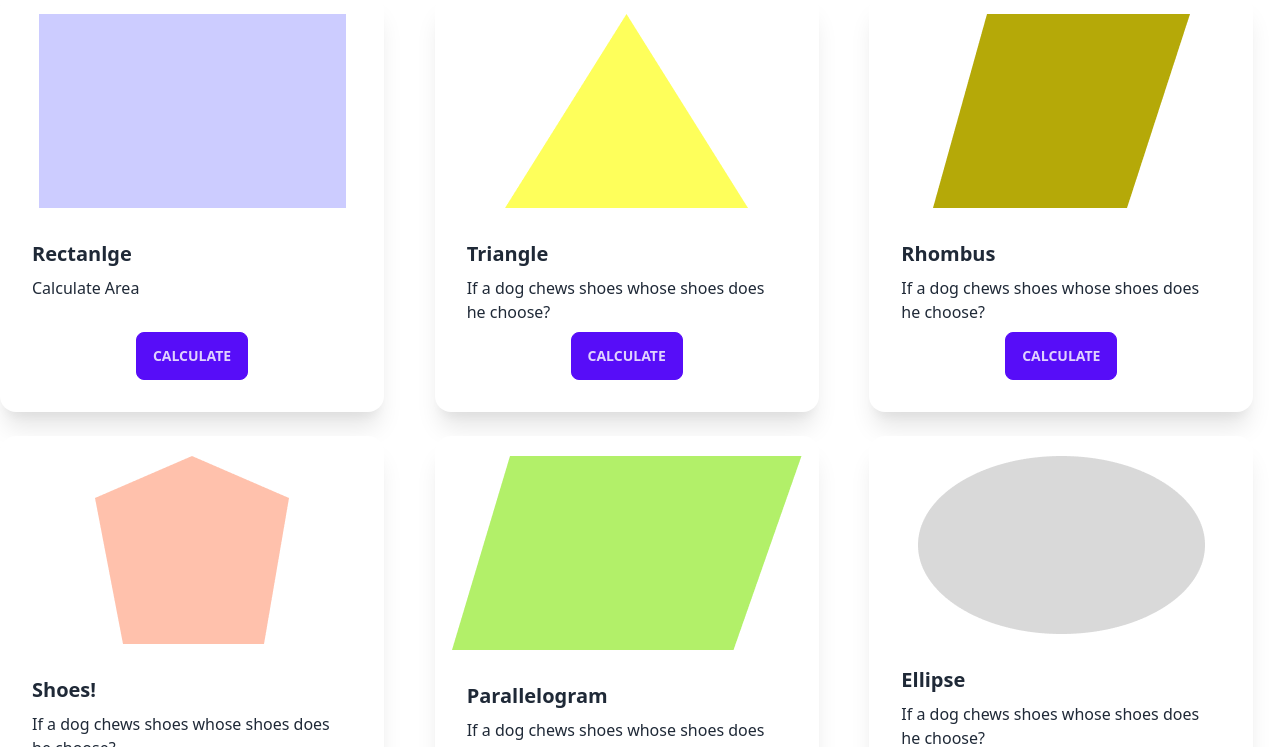
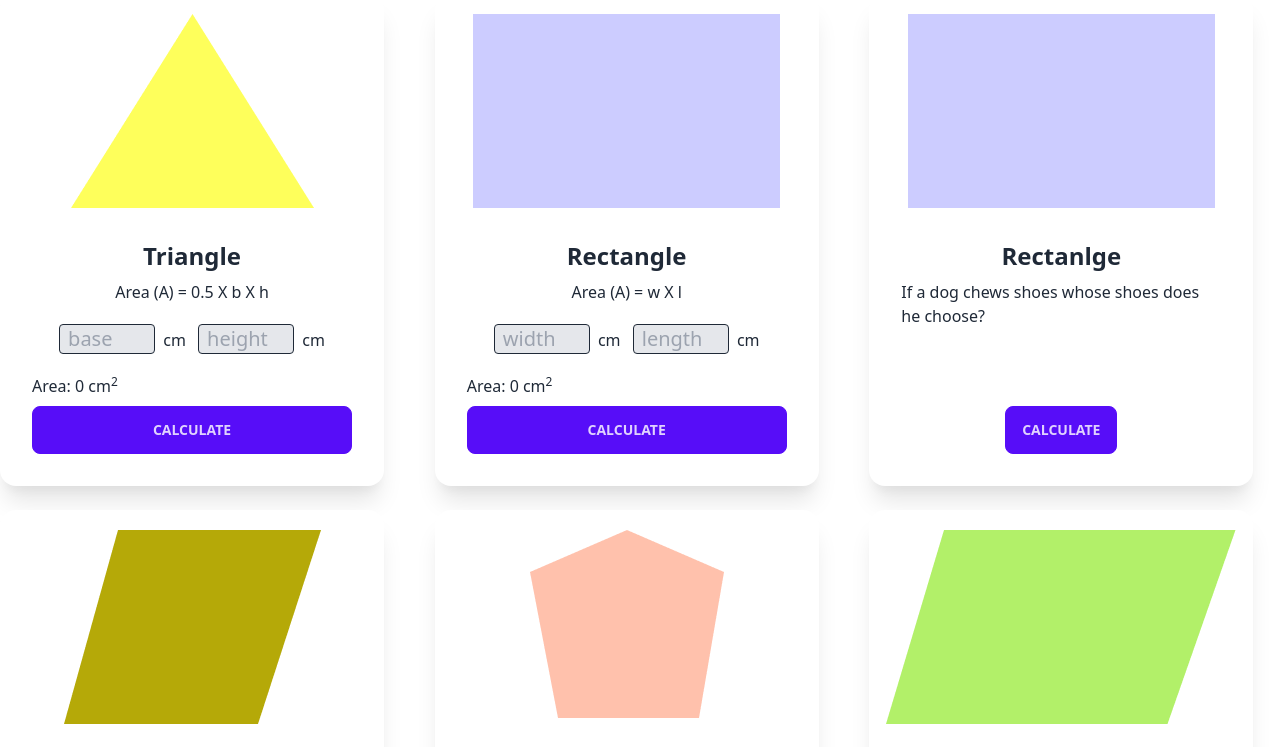
Before and after one commit to anupamahalder/geometric-quick-formula-calculator, a plain HTML site: page index.html in a window 1280 px wide. Shown: the part 46-793 px from the top of the page. Drawn offline with nearby package versions, Linux system fonts and the light colour scheme.

Commit message:
Added triangle and rectangle section with the calculation

```diff
--- /dev/null
+++ b/calculator.js
@@ -0,0 +1,50 @@
+function getInputElementById(inputId){
+    const inputField = document.getElementById(inputId);
+    const inputValueText = inputField.value;
+    const inputValue = parseFloat(inputValueText);
+    return inputValue;
+}
+
+
+function triangleAreaCalculate(){
+    //get triangle base value
+    const baseField = document.getElementById('triangle-base');
+    const baseValue = getInputElementById('triangle-base');
+
+    //get triangle base value
+    const heightField = document.getElementById('traiangle-height');
+    const heightValue = getInputElementById('triangle-height');
+
+    //area calculate
+    const area = 0.5 * baseValue * heightValue;
+
+    //display area
+    const areaSpan = document.getElementById('triangle-area');
+    areaSpan.innerText = area;
+
+    //clear the input field
+    baseField.value = '';
+    heightField.value = '';
+    // console.log(area);
+}
+function rectangleAreaCalculate(){
+    //get triangle base value
+    const baseField = document.getElementById('rectangle-height');
+    const baseValue = getInputElementById('rectangle-base');
+
+    //get triangle base value
+    const heightField = document.getElementById('rectangle-height');
+    const heightValue = getInputElementById('rectangle-height');
+
+    //area calculate
+    const area = baseValue * heightValue;
+
+    //display area
+    const recArea = document.getElementById('rectangle-area');
+    recArea.innerText = area;
+
+    //clear the the input field
+    baseField.value = '';
+    heightField.value = '';
+    // console.log(area);
+}
--- a/index.html
+++ b/index.html
@@ -17,22 +17,47 @@
         <div class="flex flex-col">
             <!-- Shape container  -->
             <div class="flex-1 grid grid-cols-1 md:grid-cols-2 lg:grid-cols-3 gap-6">
-                <!-- First card  -->
+                <!-- Triangle card  -->
+                <div class="card w-96 bg-base-100 shadow-xl">
+                    <figure class="pt-5"><img src="./images/triangle.png" alt="triangle" /></figure>
+                    <div class="card-body">
+                      <h2 class="text-center text-2xl font-semibold">Triangle</h2>
+                      <p class="text-center pb-3">Area (A) = 0.5 X b X h</p>
+                      <p class="text-center pb-3">
+                        <input type="number" class="border bg-gray-200 text-xl rounded w-24 px-2" name="" id="triangle-base" placeholder="base">
+                        <span class="ml-1">cm</span>
+                        <input type="number" class="border bg-gray-200 text-xl ml-2 rounded w-24 px-2" name="" id="triangle-height" placeholder="height">
+                        <span class="ml-1">cm</span>
+                      </p>
+                      <p>Area: <span id="triangle-area">0</span> cm<sup>2</sup> </p>
+                      <div class="card-actions justify-center">
+                        <button onclick="triangleAreaCalculate()" class="btn btn-primary w-full hover:bg-blue-800">Calculate</button>
+                      </div>
+                    </div>
+                </div>
+                <!-- Rectangle card  -->
                 <div class="card w-96 bg-base-100 shadow-xl">
                     <figure class="pt-5"><img src="./images/rectangle.png" alt="rectangle" /></figure>
                     <div class="card-body">
-                      <h2 class="card-title">Rectanlge</h2>
-                      <p>Calculate Area</p>
+                      <h2 class="text-center text-2xl font-semibold">Rectangle</h2>
+                      <p class="text-center pb-3">Area (A) = w X l</p>
+                      <p class="text-center pb-3">
+                        <input type="number" class="border bg-gray-200 text-xl rounded w-24 px-2" name="" id="rectangle-base" placeholder="width">
+                        <span class="ml-1">cm</span>
+                        <input type="number" class="border bg-gray-200 text-xl ml-2 rounded w-24 px-2" name="" id="rectangle-height" placeholder="length">
+                        <span class="ml-1">cm</span>
+                      </p>
+                      <p>Area: <span id="rectangle-area">0</span> cm<sup>2</sup> </p>
                       <div class="card-actions justify-center">
-                        <button class="btn btn-primary">Calculate</button>
+                        <button onclick="rectangleAreaCalculate()" class="btn btn-primary w-full hover:bg-blue-800">Calculate</button>
                       </div>
                     </div>
                 </div>
                 <!-- Second card  -->
                 <div class="card w-96 bg-base-100 shadow-xl">
-                    <figure class="pt-5"><img src="./images/triangle.png" alt="triangle" /></figure>
+                    <figure class="pt-5"><img src="./images/rectangle.png" alt="rectangle" /></figure>
                     <div class="card-body">
-                      <h2 class="card-title">Triangle</h2>
+                      <h2 class="text-center text-2xl font-semibold">Rectanlge</h2>
                       <p>If a dog chews shoes whose shoes does he choose?</p>
                       <div class="card-actions justify-center">
                         <button class="btn btn-primary">Calculate</button>
@@ -43,7 +68,7 @@
                 <div class="card w-96 bg-base-100 shadow-xl">
                     <figure class="pt-5"><img src="./images/rhombus.png" alt="rhombus" /></figure>
                     <div class="card-body">
-                      <h2 class="card-title">Rhombus</h2>
+                      <h2 class="text-center text-2xl font-semibold">Rhombus</h2>
                       <p>If a dog chews shoes whose shoes does he choose?</p>
                       <div class="card-actions justify-center">
                         <button class="btn btn-primary">Calculate</button>
@@ -54,7 +79,7 @@
                 <div class="card w-96 bg-base-100 shadow-xl">
                     <figure class="pt-5"><img src="./images/pentagon.png" alt="pentagon" /></figure>
                     <div class="card-body">
-                      <h2 class="card-title">Shoes!</h2>
+                      <h2 class="text-center text-2xl font-semibold">Shoes!</h2>
                       <p>If a dog chews shoes whose shoes does he choose?</p>
                       <div class="card-actions justify-center">
                         <button class="btn btn-primary">Calculate</button>
@@ -65,7 +90,7 @@
                 <div class="card w-96 bg-base-100 shadow-xl">
                     <figure class="pt-5"><img src="./images/parallelogram.png" alt="parallelogram" /></figure>
                     <div class="card-body">
-                      <h2 class="card-title">Parallelogram</h2>
+                      <h2 class="text-center text-2xl font-semibold">Parallelogram</h2>
                       <p>If a dog chews shoes whose shoes does he choose?</p>
                       <div class="card-actions justify-center">
                         <button class="btn btn-primary">Calculate</button>
@@ -76,7 +101,7 @@
                 <div class="card w-96 bg-base-100 shadow-xl">
                     <figure class="pt-5"><img src="./images/ellipse.png" alt="ellipse" /></figure>
                     <div class="card-body">
-                      <h2 class="card-title">Ellipse</h2>
+                      <h2 class="text-center text-2xl font-semibold">Ellipse</h2>
                       <p>If a dog chews shoes whose shoes does he choose?</p>
                       <div class="card-actions justify-center">
                         <button class="btn btn-primary">Calculate</button>
@@ -90,5 +115,6 @@
             </div>
         </div>
     </main>
+    <script src="./calculator.js"></script>
 </body>
 </html>
```
